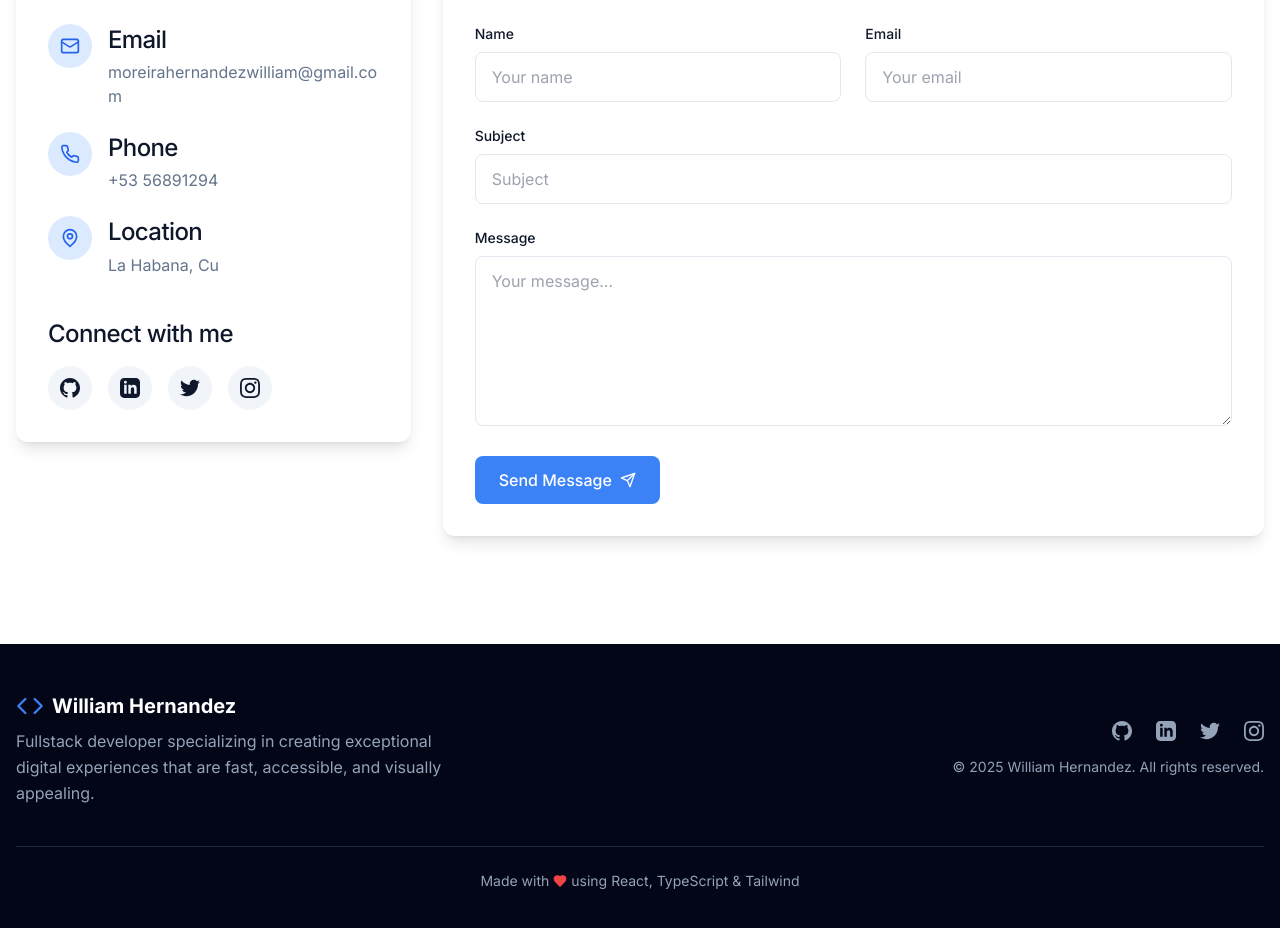
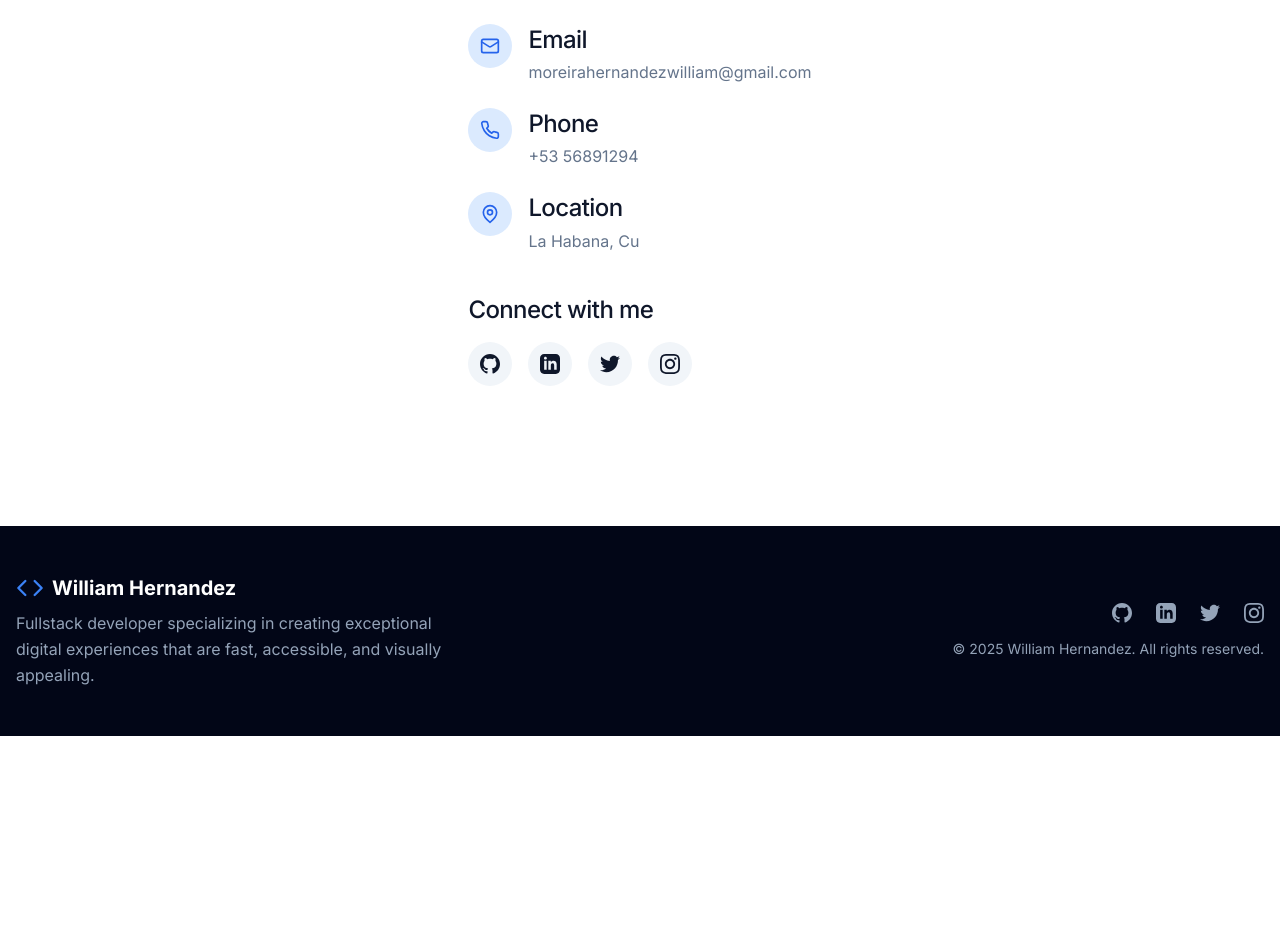
Before and after one commit to Anthiel04/portfolio, a React (Vite) app: page / in a window 1280 px wide. Shown: the part 5708-6636 px from the top of the page. After the commit the page ends 6444 px from the top, so only its background shows below. Built offline with nearby package versions, Linux system fonts and the light colour scheme.

Commit message:
Removed Form

```diff
--- a/src/components/Contact.tsx
+++ b/src/components/Contact.tsx
@@ -1,53 +1,12 @@
-import { useState } from "react";
 import { motion } from "framer-motion";
 import { useInView } from "react-intersection-observer";
-import { Mail, Send, Phone, MapPin } from "lucide-react";
+import { Mail, Phone, MapPin } from "lucide-react";
 
 const Contact = () => {
   const [ref, inView] = useInView({
     triggerOnce: true,
     threshold: 0.1,
   });
-
-  const [formData, setFormData] = useState({
-    name: "",
-    email: "",
-    subject: "",
-    message: "",
-  });
-
-  const [isSubmitting, setIsSubmitting] = useState(false);
-  const [isSubmitted, setIsSubmitted] = useState(false);
-
-  const handleChange = (
-    e: React.ChangeEvent<HTMLInputElement | HTMLTextAreaElement>
-  ) => {
-    const { name, value } = e.target;
-    setFormData((prev) => ({ ...prev, [name]: value }));
-  };
-
-  const handleSubmit = (e: React.FormEvent) => {
-    e.preventDefault();
-    setIsSubmitting(true);
-
-    // Simulate form submission
-    setTimeout(() => {
-      setIsSubmitting(false);
-      setIsSubmitted(true);
-      setFormData({
-        name: "",
-        email: "",
-        subject: "",
-        message: "",
-      });
-
-      // Reset the success message after 5 seconds
-      setTimeout(() => {
-        setIsSubmitted(false);
-      }, 5000);
-    }, 1500);
-  };
-
   const variants = {
     hidden: { opacity: 0, y: 30 },
     visible: { opacity: 1, y: 0, transition: { duration: 0.6 } },
@@ -73,14 +32,13 @@ const Contact = () => {
           </p>
         </motion.div>
 
-        <div className="grid grid-cols-1 gap-8 md:grid-cols-3">
           <motion.div
-            className="md:col-span-1"
+          className="flex justify-center"
             initial={{ opacity: 0, x: -30 }}
             animate={inView ? { opacity: 1, x: 0 } : { opacity: 0, x: -30 }}
             transition={{ duration: 0.6, delay: 0.2 }}
           >
-            <div className="p-8 bg-white shadow-lg dark:bg-dark-900 rounded-xl">
+            <div className="p-8 bg-white max m-auto max-w-xl dark:bg-dark-900">
               <h3 className="mb-6 text-2xl font-bold">Contact Information</h3>
 
               <div className="space-y-6">
@@ -202,130 +160,7 @@ const Contact = () => {
               </div>
             </div>
           </motion.div>
-
-          <motion.div
-            className="md:col-span-2"
-            initial={{ opacity: 0, x: 30 }}
-            animate={inView ? { opacity: 1, x: 0 } : { opacity: 0, x: 30 }}
-            transition={{ duration: 0.6, delay: 0.3 }}
-          >
-            <div className="p-8 bg-white shadow-lg dark:bg-dark-900 rounded-xl">
-              <h3 className="mb-6 text-2xl font-bold">Send Me a Message</h3>
-
-              {isSubmitted ? (
-                <motion.div
-                  initial={{ opacity: 0, y: 10 }}
-                  animate={{ opacity: 1, y: 0 }}
-                  className="p-6 text-green-700 bg-green-100 rounded-lg dark:bg-green-900/30 dark:text-green-400"
-                >
-                  <p className="text-lg font-medium">
-                    Message sent successfully!
-                  </p>
-                  <p className="mt-2">
-                    Thank you for reaching out. I'll get back to you as soon as
-                    possible.
-                  </p>
-                </motion.div>
-              ) : (
-                <form onSubmit={handleSubmit} className="space-y-6">
-                  <div className="grid grid-cols-1 gap-6 md:grid-cols-2">
-                    <div>
-                      <label
-                        htmlFor="name"
-                        className="block mb-2 text-sm font-medium"
-                      >
-                        Name
-                      </label>
-                      <input
-                        type="text"
-                        id="name"
-                        name="name"
-                        value={formData.name}
-                        onChange={handleChange}
-                        required
-                        className="w-full px-4 py-3 bg-white border rounded-lg border-dark-200 dark:border-dark-700 dark:bg-dark-800 focus:outline-none focus:ring-2 focus:ring-primary-500"
-                        placeholder="Your name"
-                      />
-                    </div>
-                    <div>
-                      <label
-                        htmlFor="email"
-                        className="block mb-2 text-sm font-medium"
-                      >
-                        Email
-                      </label>
-                      <input
-                        type="email"
-                        id="email"
-                        name="email"
-                        value={formData.email}
-                        onChange={handleChange}
-                        required
-                        className="w-full px-4 py-3 bg-white border rounded-lg border-dark-200 dark:border-dark-700 dark:bg-dark-800 focus:outline-none focus:ring-2 focus:ring-primary-500"
-                        placeholder="Your email"
-                      />
-                    </div>
-                  </div>
-
-                  <div>
-                    <label
-                      htmlFor="subject"
-                      className="block mb-2 text-sm font-medium"
-                    >
-                      Subject
-                    </label>
-                    <input
-                      type="text"
-                      id="subject"
-                      name="subject"
-                      value={formData.subject}
-                      onChange={handleChange}
-                      required
-                      className="w-full px-4 py-3 bg-white border rounded-lg border-dark-200 dark:border-dark-700 dark:bg-dark-800 focus:outline-none focus:ring-2 focus:ring-primary-500"
-                      placeholder="Subject"
-                    />
-                  </div>
-
-                  <div>
-                    <label
-                      htmlFor="message"
-                      className="block mb-2 text-sm font-medium"
-                    >
-                      Message
-                    </label>
-                    <textarea
-                      id="message"
-                      name="message"
-                      value={formData.message}
-                      onChange={handleChange}
-                      required
-                      rows={6}
-                      className="w-full px-4 py-3 bg-white border rounded-lg border-dark-200 dark:border-dark-700 dark:bg-dark-800 focus:outline-none focus:ring-2 focus:ring-primary-500"
-                      placeholder="Your message..."
-                    ></textarea>
-                  </div>
-
-                  <motion.button
-                    type="submit"
-                    className="inline-flex items-center gap-2 btn-primary"
-                    disabled={isSubmitting}
-                    whileHover={{ scale: 1.02 }}
-                    whileTap={{ scale: 0.98 }}
-                  >
-                    {isSubmitting ? (
-                      "Sending..."
-                    ) : (
-                      <>
-                        Send Message <Send size={16} />
-                      </>
-                    )}
-                  </motion.button>
-                </form>
-              )}
-            </div>
-          </motion.div>
         </div>
-      </div>
     </section>
   );
 };
--- a/src/components/Footer.tsx
+++ b/src/components/Footer.tsx
@@ -107,13 +107,7 @@ const Footer = () => {
           </div>
         </div>
 
-        <div className="pt-6 mt-10 text-center border-t border-dark-800">
-          <p className="flex items-center justify-center gap-1 text-sm text-dark-400">
-            Made with{" "}
-            <Heart size={14} className="text-red-500" fill="currentColor" />{" "}
-            using React, TypeScript & Tailwind
-          </p>
-        </div>
+
       </div>
     </motion.footer>
   );
```
